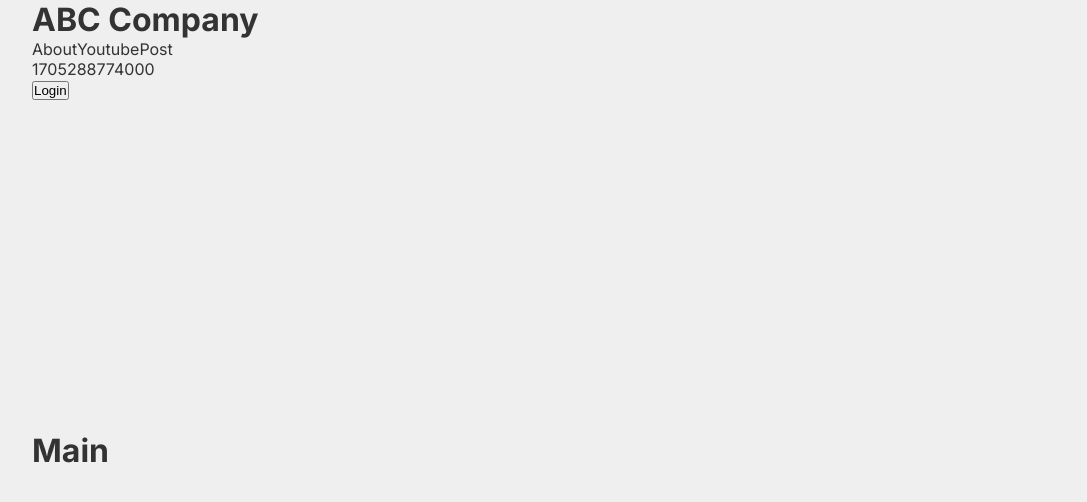
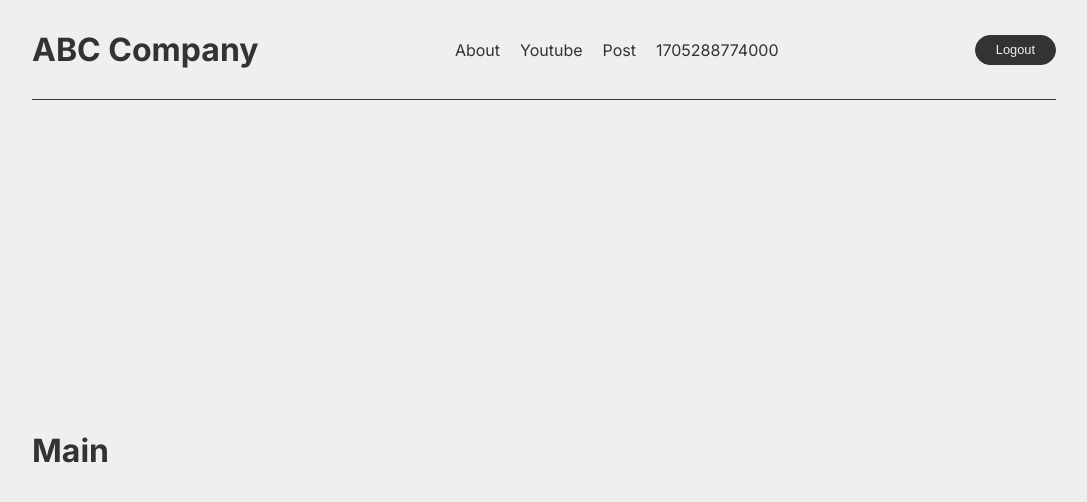
Before and after one commit to Moon-YJ/next14, a Next.js app: page / in a window 1280 px wide. Shown: the top 502 px of the page, without its empty margins (96-1183 px from the left). Built offline with nearby package versions, Linux system fonts and the light colour scheme.

Commit message:
header 스타일링

```diff
--- a/src/app/about/page.jsx
+++ b/src/app/about/page.jsx
@@ -2,7 +2,6 @@ import clsx from 'clsx';
 import styles from './about.module.scss';
 
 export default function About() {
-	throw new Error('Error in About page');
 	return (
 		<section className={clsx(styles.about)}>
 			<h1>About</h1>
--- a/src/components/btnLogin/BtnLogin.jsx
+++ b/src/components/btnLogin/BtnLogin.jsx
@@ -2,5 +2,5 @@ import clsx from 'clsx';
 import styles from './btnLogin.module.scss';
 
 export default function BtnLogin({ session }) {
-	return <button className={clsx(session ? styles.btnLogout : styles.btnLogin)}>{session ? 'Logout' : 'Login'}</button>;
+	return <button className={clsx(styles.btn, session ? styles.logout : styles.login)}>{session ? 'Logout' : 'Login'}</button>;
 }
--- a/src/components/btnLogin/btnLogin.module.scss
+++ b/src/components/btnLogin/btnLogin.module.scss
@@ -1,2 +1,25 @@
-.btnLogin {
+.btn {
+	display: inline-block;
+	height: 30px;
+	padding: 0 20px;
+	font-size: 0.8rem;
+	background-color: transparent;
+	border: 1px solid var(--text);
+	border-radius: 15px;
+	cursor: pointer;
+	transition: background-color 0.3s, border 0.3s;
+	&:hover {
+		background-color: var(--point);
+		color: var(--bg);
+		border: 1px solid transparent;
+	}
+	&.logout {
+		background-color: var(--text);
+		color: var(--bg);
+		&:hover {
+			background-color: var(--point);
+			color: var(--bg);
+			border: 1px solid transparent;
+		}
+	}
 }
--- a/src/components/header/Header.jsx
+++ b/src/components/header/Header.jsx
@@ -16,11 +16,9 @@ export default function Header() {
 				<Link href='/'>ABC Company</Link>
 			</h1>
 
-			<nav>
-				<Nav pages={['about', 'youtube', 'post']} />
-				{/* <NoSsrNav pages={['about', 'youtube', 'post']} /> */}
-				<BtnLogin session={false} />
-			</nav>
+			<Nav pages={['about', 'youtube', 'post']} />
+			{/* <NoSsrNav pages={['about', 'youtube', 'post']} /> */}
+			<BtnLogin session={true} />
 		</header>
 	);
 }
--- a/src/components/header/header.module.scss
+++ b/src/components/header/header.module.scss
@@ -1,6 +1,11 @@
 .header {
+	display: flex;
+	justify-content: space-between;
+	align-items: center;
 	width: 100%;
+	height: 100px;
+	border-bottom: 1px solid var(--text);
 	h1 {
-		width: 100%;
+		font-size: 2rem;
 	}
 }
--- a/src/components/nav/nav.module.scss
+++ b/src/components/nav/nav.module.scss
@@ -1,4 +1,6 @@
 .nav {
+	display: flex;
+	gap: 20px;
 	a {
 		&.on {
 			color: var(--point);
```
